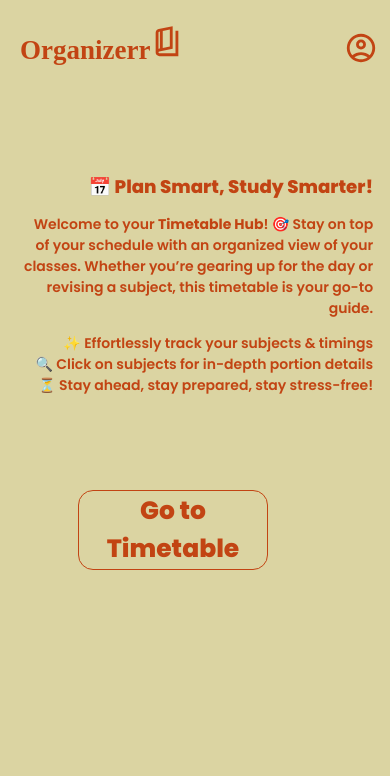
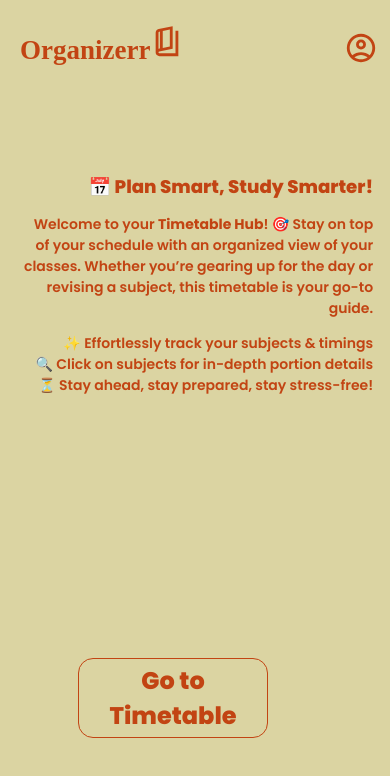
Before and after one commit to AbhaiSankarPR/Timetable-React, a React (Vite) app: page / in a window 390 px wide. Shown: the top 776 px of the page. Built offline with nearby package versions, Linux system fonts and the light colour scheme; a web font is replaced by a local one.

Commit message:
Update buttontogo.css

```diff
--- a/src/buttontogo.css
+++ b/src/buttontogo.css
@@ -21,14 +21,15 @@
 .btn:active {
     border-style: none;
 }
- @media screen and (max-width: 400px) {
+
+@media screen and (max-width: 600px) {
     .btn {
         height: 80px;
         width: 190px;
         border-radius: 15px;
-        font-size: 25px;
+        font-size: 24px;
         left: 20%;
-        top: 58vh;
+        top: 78vh;
     }
 
 }
```
